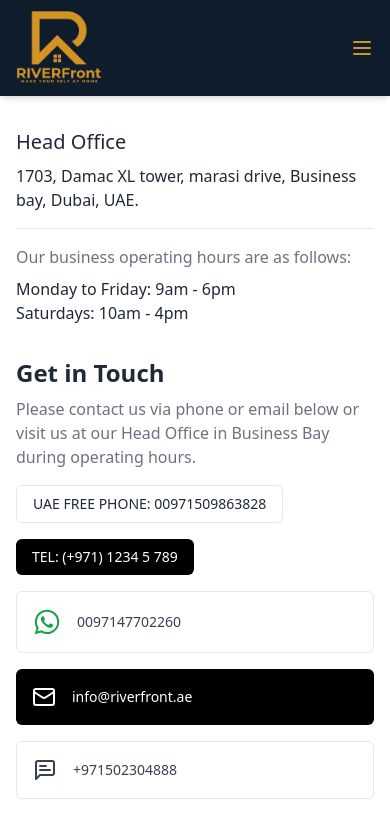
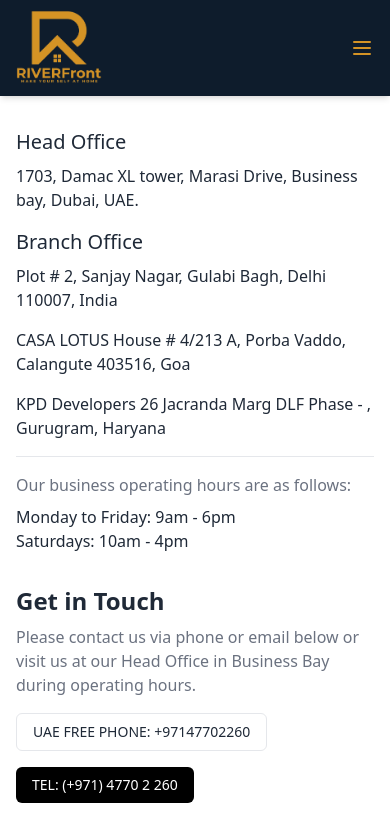
Before and after one commit to Chandan2812/riverfront, a React (Vite) app: page /contact in a window 390 px wide. Shown: the top 819 px of the page. Built offline with nearby package versions, Linux system fonts and the light colour scheme.

Commit message:
add branch office's and number

```diff
--- a/src/App.tsx
+++ b/src/App.tsx
@@ -16,6 +16,7 @@ import ForSaleDetails from './pages/ForSaleDetails';
 import ForRentDetails from './pages/ForRentDetails';
 import OffPlanDetails from './pages/offPlanDetails';
 import WhyInvest from './pages/Insights/WhyInvest';
+import AboutDubai from './pages/Insights/AboutDubai';
 
 
 
@@ -39,6 +40,7 @@ function App() {
         <Route path="/OffplanPropertyCard" element={<OffplanPropertyCard/>} />
         <Route path="/offplan/:projectName" element={<OffPlanDetails/>} />
         <Route path="insights/why-invest-in-dubai" element={<WhyInvest/>} />
+        <Route path="insights/About-Dubai" element={<AboutDubai/>} />
       </Routes>
     </Router>
   );
--- a/src/pages/Contact.tsx
+++ b/src/pages/Contact.tsx
@@ -35,7 +35,7 @@ export default function Contact() {
     return (
         <div>
 
-<div className="mb-32">
+<div className="mb-32 md:mb-40">
       <Navbar/>
       </div>
 
@@ -44,7 +44,17 @@ export default function Contact() {
       <div>
         <h2 className="text-xl mb-2">Head Office</h2>
         <p className="mb-4">
-        1703, Damac XL tower, marasi drive, Business bay, Dubai, UAE.
+        1703, Damac XL tower, Marasi Drive, Business bay, Dubai, UAE.
+        </p>
+        <h2 className="text-xl mb-2">Branch Office</h2>
+        <p className="mb-4">
+        Plot # 2, Sanjay Nagar, Gulabi Bagh, Delhi 110007, India
+        </p>
+        <p className="mb-4">
+         CASA LOTUS House # 4/213 A, Porba Vaddo, Calangute 403516, Goa
+        </p>
+        <p className="mb-4">
+        KPD Developers 26 Jacranda Marg DLF Phase - , Gurugram, Haryana
         </p>
         <hr className="mb-4" />
         <p className="text-gray-500">Our business operating hours are as follows:</p>
@@ -62,20 +72,20 @@ export default function Contact() {
         {/* Contact Buttons */}
         <div className="flex flex-wrap gap-4">
           <button className="border rounded-md px-4 py-2 text-sm hover:bg-gray-100">
-            UAE FREE PHONE: 00971509863828
+            UAE FREE PHONE: +97147702260
           </button>
           <button className="bg-black text-white px-4 py-2 rounded-md text-sm">
-            TEL: (+971) 1234 5 789
+            TEL: (+971) 4770 2 260
           </button>
 
           <a
-  href="https://wa.me/0097147702260"
+  href="https://wa.me/+971509863828"
   target="_blank"
   rel="noopener noreferrer"
   className="flex items-center border p-4 rounded-md flex-1 min-w-[220px] gap-4 hover:bg-gray-50 transition"
 >
 <FaWhatsapp className="w-7 h-7 text-green-600 flex-shrink-0" />
-  <span className="text-sm text-gray-700">0097147702260</span>
+  <span className="text-sm text-gray-700">+971509863828</span>
 </a>
 
 <a
@@ -91,7 +101,7 @@ export default function Contact() {
   className="border p-4 rounded-md flex items-center gap-4 flex-1 min-w-[220px] hover:bg-gray-50 transition"
 >
   <MessageSquareText className="w-6 h-6 text-gray-700" />
-  <span className="text-sm text-gray-700">+971502304888</span>
+  <span className="text-sm text-gray-700">+971509863828</span>
 </a>
 
         </div>
--- /dev/null
+++ b/src/pages/Insights/AboutDubai.tsx
@@ -0,0 +1,47 @@
+
+
+const AboutDubai = () => {
+  return (
+    <section className="px-4 py-10 md:px-20 bg-white text-[#1e1e1e]">
+      <h2 className="text-3xl md:text-4xl font-semibold mb-6">About Dubai</h2>
+
+      <div className="flex flex-col md:flex-row gap-6">
+        {/* Image */}
+        <div className="w-full md:w-1/2">
+          <img
+            src="https://media.licdn.com/dms/image/v2/D4D12AQE2-KMNbGjAKA/article-cover_image-shrink_720_1280/article-cover_image-shrink_720_1280/0/1688730365592?e=2147483647&v=beta&t=NwKoIskjRDWXlr0i8NSmNPKTqzCYX8zAikX_UO77U8E" // update with your actual image path
+            alt="Dubai Skyline"
+            className="rounded-lg w-full h-auto object-cover"
+          />
+        </div>
+
+        {/* Text Content */}
+        <div className="w-full md:w-1/2 text-justify text-sm md:text-base leading-relaxed space-y-4">
+          <p>
+            Recently, the UAE became one of the most visited and lived-in countries worldwide. People come here for many reasons like investing, launching a new business, reuniting with their families, or finding a high-quality lifestyle. In the last period, the UAE became one of the most visited and lived-in countries worldwide. People come here for many reasons like investing, launching a new business, gathering with their families, or finding a high-quality lifestyle.
+          </p>
+          <p>
+            For all these reasons and more, buying a home in the UAE is a good decision on all levels. The UAE includes different emirates at which you will enjoy an ideal residential experience; however, Dubai, Abu Dhabi, and Sharjah are the most chosen and recommended cities where you will find a variety of options to suit your preferences.
+          </p>
+          <p>
+            If you’re willing to get a new house in the UAE, then the first thing to decide is which emirate suits your needs, plan, and budget. In addition, if you choose to live in Dubai and are thinking of investing your money in real estate, you’re on the right track. There are many properties for sale in the UAE so you’re not limited to a few choices in such a big step.
+          </p>
+          <p>
+            On the other hand, in case you want to buy a property in the UAE in a quieter and family-friendly atmosphere, then Abu Dhabi suits you the most. It’s not just the capital of the country but also among the high-in-demand living areas for expats and citizens. Abu Dhabi offers you all the services and facilities you might need whether you’re living on your own or with your family. It features numerous reputable communities where you can easily get a nice permanent home.
+          </p>
+          <p>
+            In addition, if you have a business in the capital, then the optimum solution is owning a home in the same city too. Furthermore, Sharjah is a good city for those who want to buy a unit yet with affordable prices and also seek a budget friendly lifestyle.
+          </p>
+          <p>
+            Its residents relish many perks; firstly, it has a prime location neighboring Dubai which allows you to easily commute between them. So, if you’re looking for an apartment or villa for sale in Sharjah, you’d be making a wise choice.
+          </p>
+          <p>
+            Secondly, Sharjah is a hub for universities so if you have kids who are about to join college, Sharjah offers them various reputable options. Finally, the emirate features different leisure options so you can disconnect from the routine whenever you want.
+          </p>
+        </div>
+      </div>
+    </section>
+  );
+};
+
+export default AboutDubai;
```
